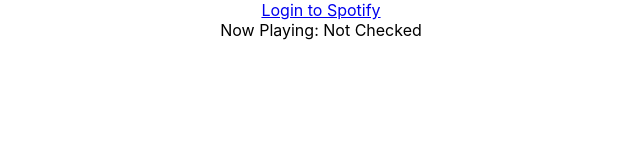
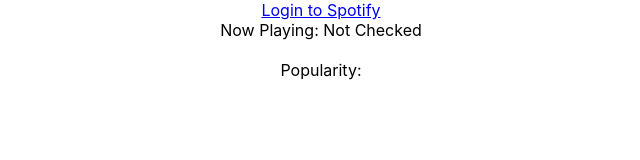
Before and after one commit to LuukNoverraz/Musicboard, a React (Create React App) app in the folder client/: page / in a window 1280 px wide. Shown: the top 160 px of the page, without its empty margins (319-959 px from the left). Built offline with nearby package versions, Linux system fonts and the light colour scheme; what spotify-web-api-js would draw is missing.

Commit message:
Add popularity for Spotify api

```diff
--- a/client/src/App.js
+++ b/client/src/App.js
@@ -14,7 +14,7 @@
     }
     this.state = {
       loggedIn: token ? true : false,
-      nowPlaying: { name: 'Not Checked', albumArt: '' }
+      nowPlaying: { name: 'Not Checked', albumArt: '', popularity: null }
     }
   }
   getHashParams() {
@@ -35,11 +35,13 @@
         this.setState({
           nowPlaying: {
               name: response.item.name,
-              albumArt: response.item.album.images[0].url
+              albumArt: response.item.album.images[0].url,
+              popularity: response.item.popularity
             }
         });
       })
   }
+
   render() {
     return (
       <div className="App">
@@ -49,6 +51,9 @@
         </div>
         <div>
           <img src={this.state.nowPlaying.albumArt} style={{ height: 150 }}/>
+        </div>
+        <div>
+          Popularity: { this.state.nowPlaying.popularity }
         </div>
         { this.state.loggedIn &&
           <button onClick={() => this.getNowPlaying()}>
```
